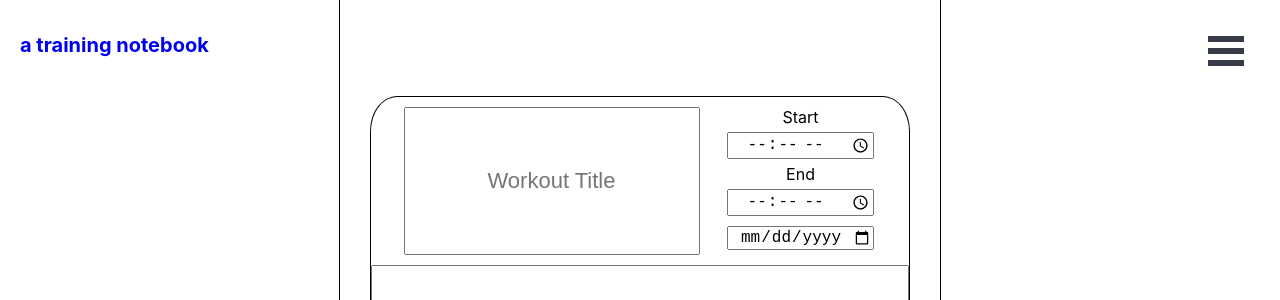
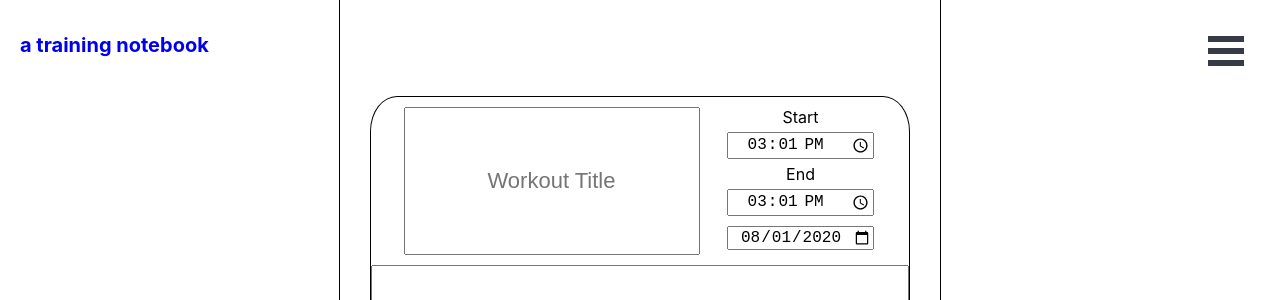
Before and after one commit to nickthorpe71/a-training-notebook-II-client, a React (Create React App) app: page /workout/new in a window 1280 px wide. Shown: the top 300 px of the page. Built offline with nearby package versions, Linux system fonts and the light colour scheme.

Commit message:
date and times fill correctly

```diff
--- a/src/components/MainView/WorkoutSummary/WorkoutSummary.js
+++ b/src/components/MainView/WorkoutSummary/WorkoutSummary.js
@@ -1,12 +1,9 @@
-import React, { useContext } from 'react';
+import React from 'react';
 import { Link } from 'react-router-dom'
 import WorkoutsApiService from '../../../services/workouts-api-service';
 import { IoIosTrash, IoMdCreate } from "react-icons/io";
-import Context from '../../../MainContext';
 
 export default function WorkoutSummary(props) {
-
-  const context = useContext(Context);
 
   function handleDeleteClick() {
     WorkoutsApiService.deleteWorkout(props.workoutId);
--- a/src/components/WorkoutView/WorkoutView.js
+++ b/src/components/WorkoutView/WorkoutView.js
@@ -30,13 +30,19 @@ export default class WorkoutView extends React.Component {
         })
     } else {
       this.setState({
-        date: this.setDate(this.context.selectedDate)
-      })
+        workout_date: this.extractDate(this.context.selectedDate),
+        workout_start_time: this.extractTime(new Date()),
+        workout_end_time: this.extractTime(new Date())
+      });
     }
   }
 
-  setDate = (workout_date) => {
-    this.setState({ workout_date });
+  extractDate = (date) => {
+    return date.toISOString().slice(0, 10);
+  }
+
+  extractTime = (date) => {
+    return String(date.getHours()).padStart(2, '0') + ':' + String(date.getMinutes()).padStart(2, '0');
   }
 
   handleSubmit = (event) => {
@@ -74,7 +80,7 @@ export default class WorkoutView extends React.Component {
   }
 
   getFromState = (key) => {
-    return this.state['key'];
+    return this.state[key];
   }
 
   renderDeleteButton = () => {
@@ -96,9 +102,9 @@ export default class WorkoutView extends React.Component {
           onSubmit={e => this.handleSubmit(e)}
         >
           <section className="workout-view-header">
-            <label htmlFor="workoutTitle"></label>
+            <label htmlFor="title"></label>
             <input
-              name="workoutTitle"
+              name="title"
               type="text"
               className="workout-view-title"
               placeholder="Workout Title"
@@ -111,25 +117,22 @@ export default class WorkoutView extends React.Component {
                 name="workout_start_time"
                 type="time"
                 className="workout-view-time-date"
-                placeholder="time"
                 onChange={this.handleChange}
-                defaultValue={this.getFromState('workout_start_time')}
+                value={this.getFromState('workout_start_time')}
               />
               <label htmlFor="workout_end_time">End</label>
               <input
                 name="workout_end_time"
                 type="time"
                 className="workout-view-time-date"
-                placeholder="time"
                 onChange={this.handleChange}
-                defaultValue={this.getFromState('workout_end_time')}
+                value={this.getFromState('workout_end_time')}
               />
-              <label htmlFor="workoutDate"></label>
+              <label htmlFor="workout_date"></label>
               <input
-                name="workoutDate"
+                name="workout_date"
                 type="date"
                 className="workout-view-time-date"
-                placeholder="date"
                 onChange={this.handleChange}
                 value={this.getFromState('workout_date')}
               />
```
